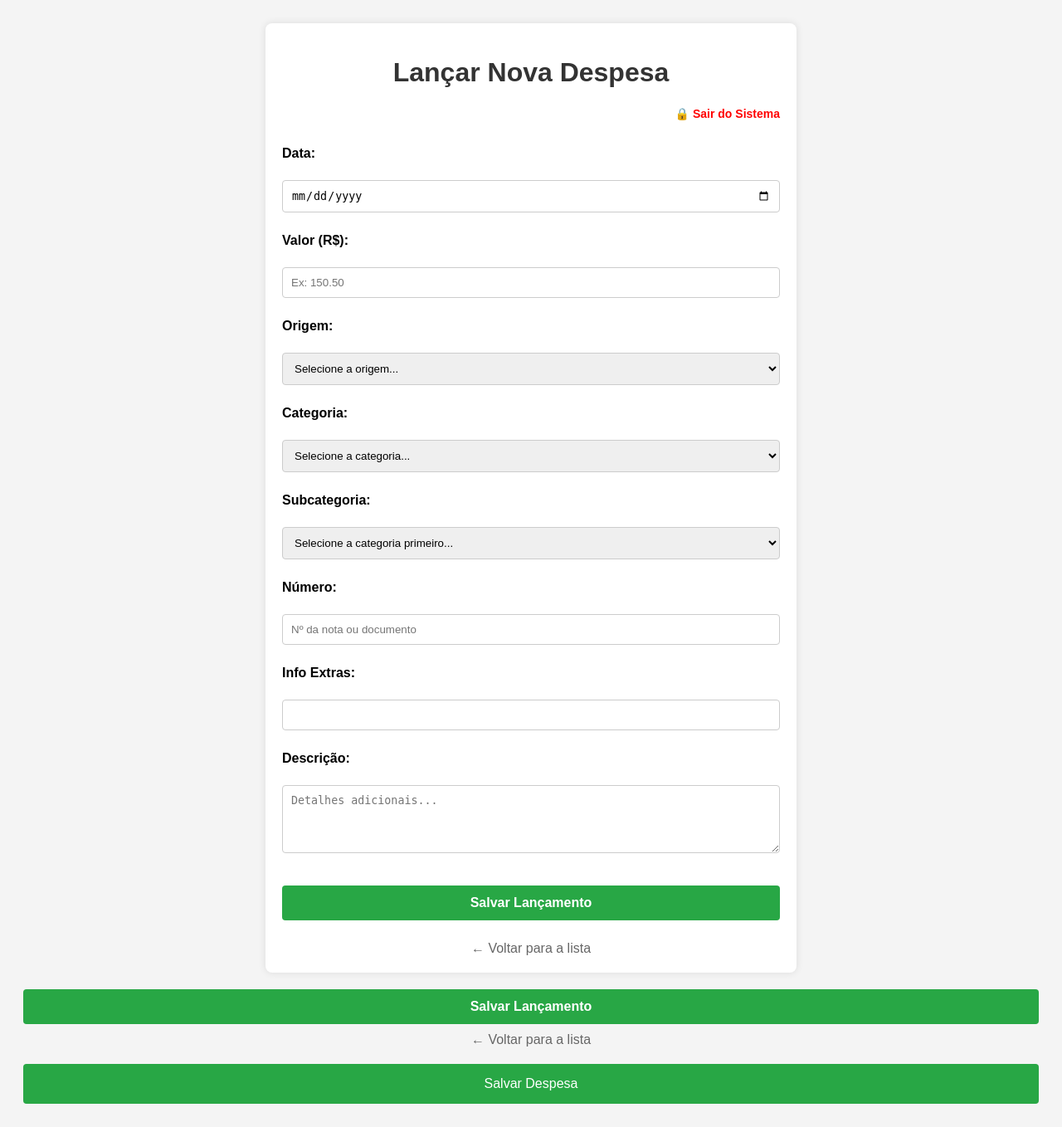
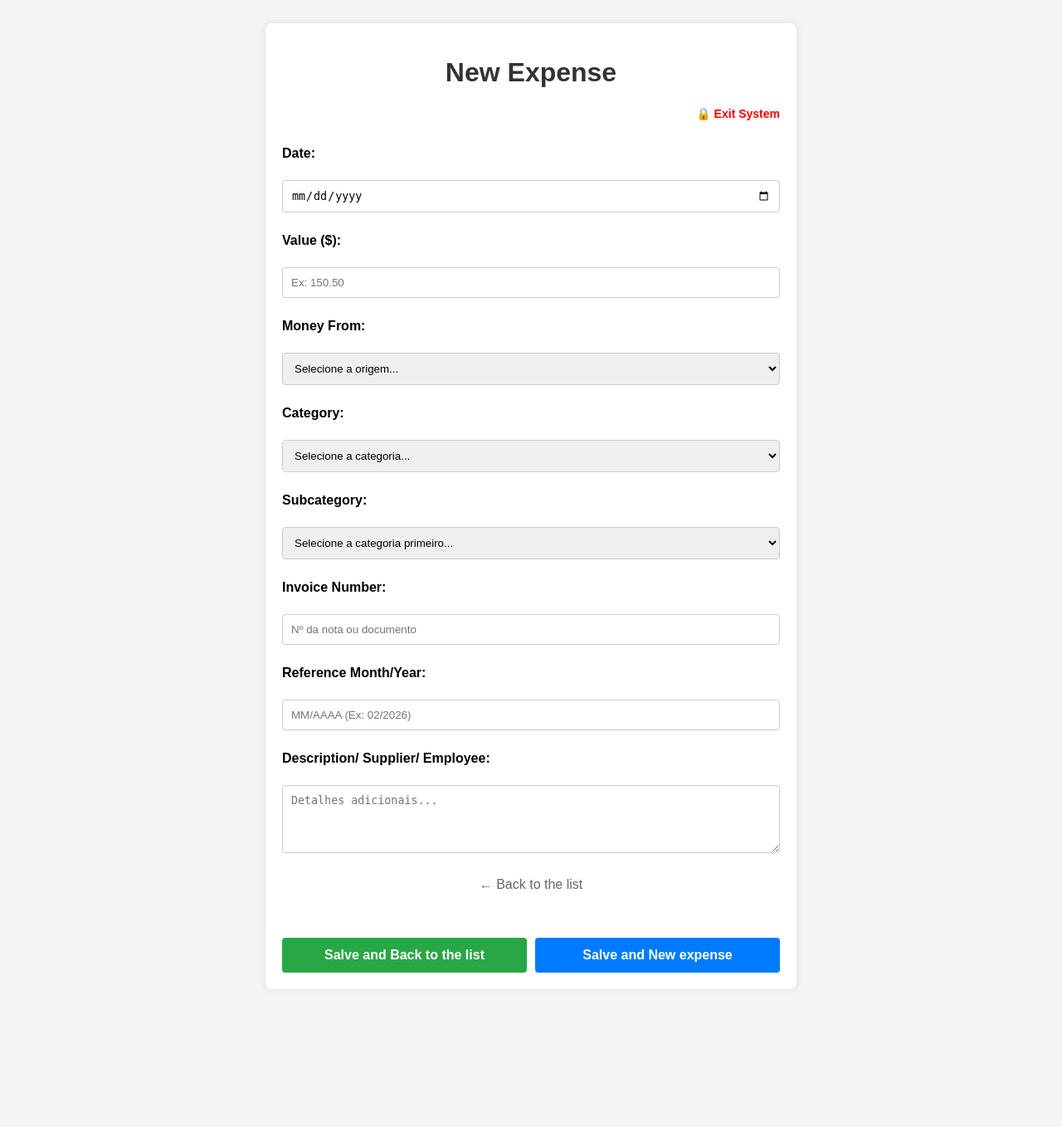
Before and after one commit to Nataliacript/app-casa-madalena, a Django app: page /novo/ in a window 1280 px wide. Shown: the whole page at 83% size. After the commit the page ends 1172 px from the top, so only its background shows below. Run offline with Django 5.2, Linux system fonts and the light colour scheme; the visitor is signed in with stand-in values (Sample User, id 1).

Commit message:
Atualizado tela princial

```diff
--- a/despesas/templates/novo_lancamento.html
+++ b/despesas/templates/novo_lancamento.html
@@ -65,11 +65,11 @@
 <body>
 
     <div class="container">
-        <h1>Lançar Nova Despesa</h1>
+        <h1>New Expense</h1>
 
         <div style="text-align: right; margin-bottom: 20px;">
             <a href="{% url 'logout' %}"
-                style="color: red; text-decoration: none; font-weight: bold; font-size: 14px;">🔒 Sair do Sistema</a>
+                style="color: red; text-decoration: none; font-weight: bold; font-size: 14px;">🔒 Exit System</a>
         </div>
 
         <form method="POST" action="{% url 'criar_despesa' %}" style="display: grid; gap: 15px;">
@@ -77,19 +77,19 @@
             {% csrf_token %}
 
             <div>
-                <label><b>Data:</b></label><br>
+                <label><b>Date:</b></label><br>
                 <input type="date" name="data"
                     style="width: 100%; padding: 10px; border: 1px solid #ccc; border-radius: 4px;" required>
             </div>
 
             <div>
-                <label><b>Valor (R$):</b></label><br>
+                <label><b>Value ($):</b></label><br>
                 <input type="number" step="0.01" name="valor" placeholder="Ex: 150.50"
                     style="width: 100%; padding: 10px; border: 1px solid #ccc; border-radius: 4px;" required>
             </div>
 
             <div>
-                <label><b>Origem:</b></label><br>
+                <label><b>Money From:</b></label><br>
                 <select name="origem" style="width: 100%; padding: 10px; border: 1px solid #ccc; border-radius: 4px;"
                     required>
                     <option value="" disabled selected>Selecione a origem...</option>
@@ -98,45 +98,46 @@
                     <option value="Revolut">Revolut</option>
                     <option value="Drop">Drop</option>
                     <option value="Adrien Money">Adrien Money</option>
+
                 </select>
             </div>
 
             <!-- CATEGORIA COM O ID ESPECIAL -->
             <div>
-                <label><b>Categoria:</b></label><br>
+                <label><b>Category:</b></label><br>
                 <select id="id_categoria" name="categoria"
                     style="width: 100%; padding: 10px; border: 1px solid #ccc; border-radius: 4px;" required>
                     <option value="" disabled selected>Selecione a categoria...</option>
                     <option value="Annualidad-Fixa">Annualidad-Fixa</option>
-                    <option value="Bar">Transporte</option>
-                    <option value="Bed Bugs">Moradia</option>
-                    <option value="Bpi">Saúde</option>
-                    <option value="Café da manhã">Educação</option>
-                    <option value="Chill Pills">Lazer</option>
-                    <option value="Cleaning">Outros</option>
-                    <option value="Despesas Pessoais">Outros</option>
-                    <option value="Drop">Outros</option>
-                    <option value="Hostel furnitures">Outros</option>
-                    <option value="Impostos">Outros</option>
-                    <option value="Insurance">Outros</option>
-                    <option value="Liquor Bar">Outros</option>
-                    <option value="Lollipop">Outros</option>
-                    <option value="Marketing">Outros</option>
-                    <option value="Mensalidade-Fixa">Outros</option>
-                    <option value="Obra-Cafe">Outros</option>
-                    <option value="Others">Outros</option>
-                    <option value="Papelaria">Outros</option>
-                    <option value="Papel Pack">Outros</option>
-                    <option value="Refund">Outros</option>
-                    <option value="The Project 50">Outros</option>
-                    <option value="Transporte">Outros</option>
+                    <option value="Bar">Bar</option>
+                    <option value="Bed Bugs">Bed Bugs</option>
+                    <option value="Bpi">Bpi</option>
+                    <option value="Café da manhã">Café da manhã</option>
+                    <option value="Chill Pills">Chill Pills</option>
+                    <option value="Cleaning">Cleaning</option>
+                    <option value="Despesas Pessoais">Despesas Pessoais</option>
+                    <option value="Drop">Drop</option>
+                    <option value="Hostel furnitures">Hostel furnitires</option>
+                    <option value="Impostos">Impostos</option>
+                    <option value="Insurance">Insurance</option>
+                    <option value="Liquor Bar">Liquor Bar</option>
+                    <option value="Lollipop">Lollipop</option>
+                    <option value="Marketing">Marketing</option>
+                    <option value="Mensalidade-Fixa">Mensalidade-fixa</option>
+                    <option value="Obra-Cafe">Obra-Cafe</option>
+                    <option value="Others">Others</option>
+                    <option value="Papelaria">Papelaria</option>
+                    <option value="Papel Pack">Papel Pack</option>
+                    <option value="Refund">Refund</option>
+                    <option value="The Project 50">The Project 50</option>
+                    <option value="Transporte">Transporte</option>
                     <option value="Wages">Outros</option>
                 </select>
             </div>
 
             <!-- SUBCATEGORIA COM O ID ESPECIAL -->
             <div>
-                <label><b>Subcategoria:</b></label><br>
+                <label><b>Subcategory:</b></label><br>
                 <select id="id_subcategoria" name="subcategoria"
                     style="width: 100%; padding: 10px; border: 1px solid #ccc; border-radius: 4px;" required>
                     <option value="" disabled selected>Selecione a categoria primeiro...</option>
@@ -144,53 +145,59 @@
             </div>
 
             <div>
-                <label><b>Número:</b></label><br>
+                <label><b>Invoice Number:</b></label><br>
                 <input type="text" name="numero" placeholder="Nº da nota ou documento"
+                    style="width: 100%; padding: 10px; border: 1px solid #ccc; border-radius: 4px;">
+            </div>
+
+
+
+
+
+
+            <div>
+                <label><b>Reference Month/Year:</b></label><br>
+                <input type="text" name="info" placeholder="MM/AAAA (Ex: 02/2026)" pattern="^(0[1-9]|1[0-2])\/\d{4}$"
+                    title="Por favor, use o formato MM/AAAA. Exemplo: 02/2026"
                     style="width: 100%; padding: 10px; border: 1px solid #ccc; border-radius: 4px;" required>
             </div>
 
             <div>
-                <label><b>Info Extras:</b></label><br>
-                <input type="text" name="info"
-                    style="width: 100%; padding: 10px; border: 1px solid #ccc; border-radius: 4px;" required>
-            </div>
-
-            <div>
-                <label><b>Descrição:</b></label><br>
+                <label><b>Description/ Supplier/ Employee:</b></label><br>
                 <textarea name="descricao" rows="4" placeholder="Detalhes adicionais..."
                     style="width: 100%; padding: 10px; border: 1px solid #ccc; border-radius: 4px; resize: vertical;"
                     required></textarea>
             </div>
 
-            <button type="submit"
-                style="width: 100%; padding: 12px; background-color: #28a745; color: white; border: none; border-radius: 4px; font-size: 16px; cursor: pointer; font-weight: bold;">
-                Salvar Lançamento
-            </button>
+
 
             <a href="{% url 'home' %}"
                 style="display: block; text-align: center; text-decoration: none; color: #666; margin-top: 10px;">←
-                Voltar para a lista</a>
+                Back to the list</a>
+            <!-- Container para colocar os botões um do lado do outro -->
+            <div style="display: flex; gap: 10px; margin-top: 20px;">
 
-        </form>
+                <!-- BOTÃO 1: Salva e volta para a lista (Original) -->
+                <button type="submit" name="acao" value="salvar_voltar"
+                    style="flex: 1; padding: 12px; background-color: #28a745; color: white; border: none; border-radius: 4px; font-size: 16px; cursor: pointer; font-weight: bold;">
+                    Salve and Back to the list
+                </button>
+
+                <!-- BOTÃO 2: Salva e recarrega a mesma página (Novo!) -->
+                <button type="submit" name="acao" value="salvar_novo"
+                    style="flex: 1; padding: 12px; background-color: #007bff; color: white; border: none; border-radius: 4px; font-size: 16px; cursor: pointer; font-weight: bold;">
+                    Salve and New expense
+                </button>
+
+
             </div>
 
 
+        </form>
 
-    <button type="submit"
-        style="width: 100%; padding: 12px; background-color: #28a745; color: white; border: none; border-radius: 4px; font-size: 16px; cursor: pointer; font-weight: bold;">
-        Salvar Lançamento
-    </button>
 
-    <!-- Botão para voltar -->
-    <a href="{% url 'home' %}"
-        style="display: block; text-align: center; text-decoration: none; color: #666; margin-top: 10px;">←
-        Voltar para a lista</a>
 
-    </form>
-    </div>
-    <button type="submit">Salvar Despesa</button>
-    </form>
-    </div>
+
 
         <!-- A MÁGICA DO JAVASCRIPT AQUI -->
         <script>
--- a/despesas/views.py
+++ b/despesas/views.py
@@ -29,7 +29,17 @@ def criar_despesa(request):
             data=data, valor=valor, origem=origem, categoria=categoria,
             subcategoria=subcategoria, numero=numero, info=info, descricao=descricao
         )
-        return redirect('home')
+        # Pega o valor do botão que foi clicado
+        acao = request.POST.get('acao')
+
+        if acao == 'salvar_novo':
+            # Se clicou no azul, recarrega a própria página de novo lançamento
+            return redirect('criar_despesa')
+        else:
+            # Se clicou no verde (ou apertou Enter), volta para a página inicial
+            return redirect('home')
+
+
 
     return render(request, 'novo_lancamento.html')
 
```
Also changed, not shown: despesas/templates/editar_lancamento.html (+58 -36 lines), despesas/templates/lista_despesas.html (+18 -19 lines). Lines whose indentation alone changed are shown as unchanged.
